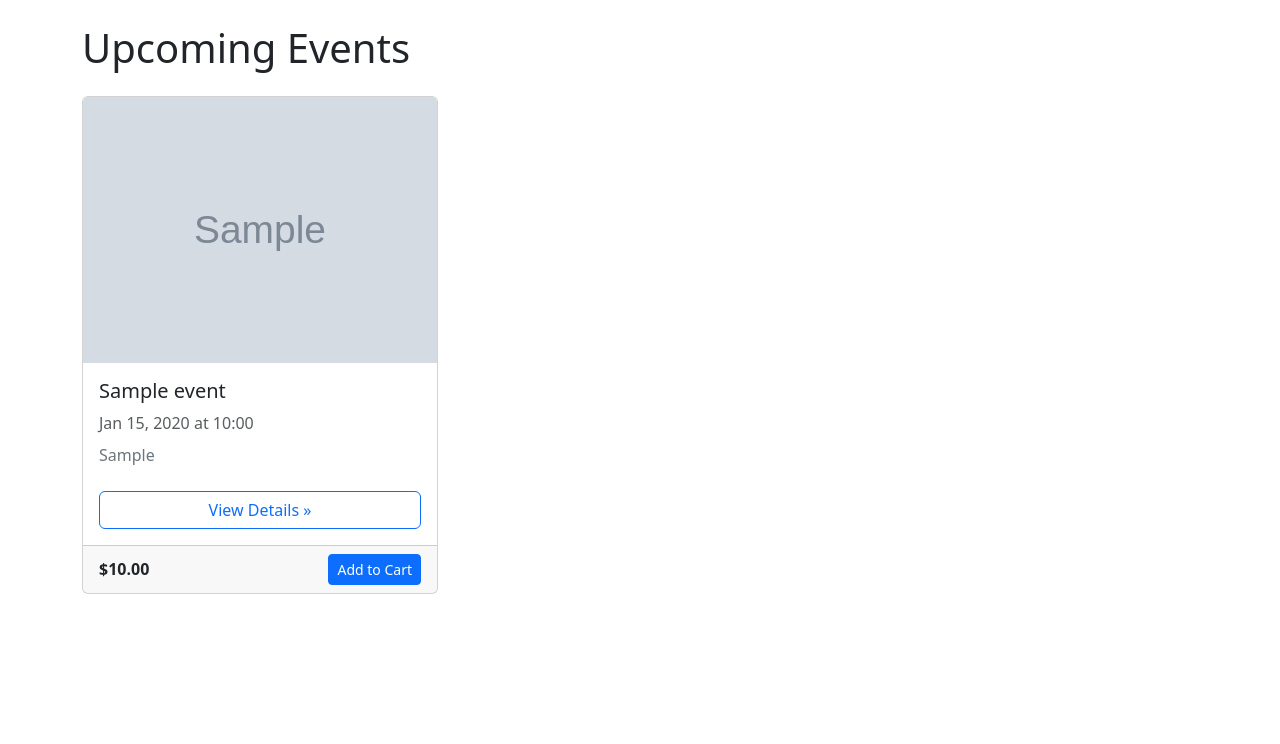
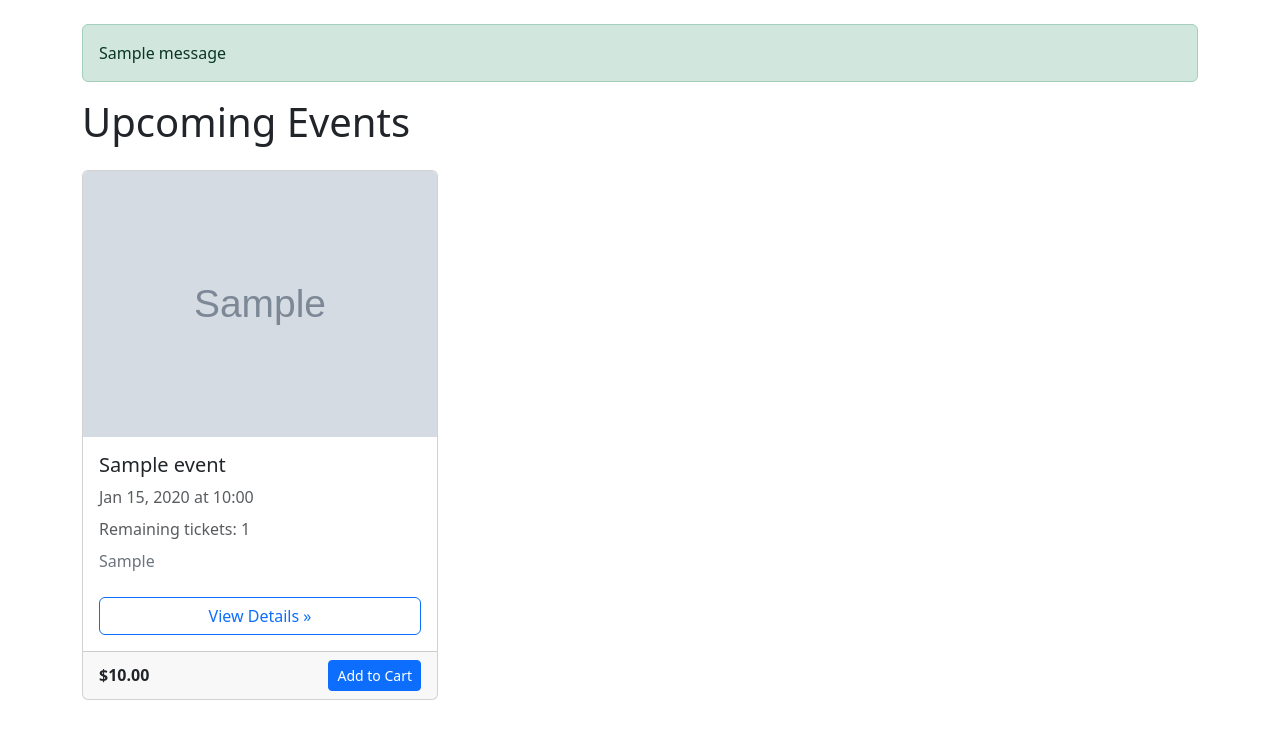
Before and after one commit to sherlockzhang18/chivent_ticketing_dev, a Django app: template events/templates/events/catalog.html in a window 1280 px wide. Shown: the part 56-800 px from the top of the page. Run offline with Django 3.2, Linux system fonts and the light colour scheme; the template is opened without the code that fills it: values that come from a table or form of the project are taken from there, others are empty; tables that the repository leaves empty hold one stand-in row (values such as "Sample post"); grey boxes marked "Sample" are stand-in pictures; one stand-in notice (Sample message) is shown.

Commit message:
added available ticket support

```diff
--- a/events/admin.py
+++ b/events/admin.py
@@ -3,6 +3,6 @@ from .models import Event
 
 @admin.register(Event)
 class EventAdmin(admin.ModelAdmin):
-    list_display   = ("title", "start_datetime", "price", "location")
+    list_display   = ("title", "start_datetime", "price", "available_tickets", "location")
     search_fields  = ("title", "location")
     list_filter    = ("start_datetime",)
--- a/events/models.py
+++ b/events/models.py
@@ -13,6 +13,7 @@ class Event(models.Model):
     location       = models.CharField(max_length=200)
     start_datetime = models.DateTimeField()
     end_datetime   = models.DateTimeField()
+    available_tickets = models.PositiveBigIntegerField(default=0)
 
     class Meta:
         ordering = ['start_datetime']
--- a/events/templates/events/catalog.html
+++ b/events/templates/events/catalog.html
@@ -18,6 +18,9 @@
               {{ event.start_datetime|date:"M j, Y" }}
               at {{ event.start_datetime|time:"H:i" }}
             </p>
+            <p class="text-muted mb-2">
+              Remaining tickets: {{ event.available_tickets }}
+            </p>
             <p class="card-text text-secondary mb-4">{{ event.location }}</p>
             <a href="{% url 'events:detail' event.pk %}"
                class="btn btn-outline-primary mt-auto">
@@ -26,10 +29,16 @@
           </div>
           <div class="card-footer d-flex justify-content-between align-items-center">
             <strong>${{ event.price }}</strong>
-            <a href="{% url 'events:detail' event.pk %}"
-                class="btn btn-sm btn-primary">
+            {% if event.available_tickets > 0 %}
+              <a href="{% url 'events:detail' event.pk %}"
+                 class="btn btn-sm btn-primary">
                 Add to Cart
-            </a>
+              </a>
+            {% else %}
+              <button class="btn btn-sm btn-secondary" disabled>
+                Sold Out
+              </button>
+            {% endif %}
           </div>
         </div>
       </div>
--- a/templates/base.html
+++ b/templates/base.html
@@ -9,7 +9,7 @@
 
   <title>{% block title %}Chivent{% endblock %}</title>
 
-  <!-- Bootstrap CSS (no integrity attributes) -->
+  <!-- Bootstrap CSS -->
   <link
     href="https://cdn.jsdelivr.net/npm/bootstrap@5.3.2/dist/css/bootstrap.min.css"
     rel="stylesheet"
@@ -31,7 +31,6 @@
               aria-expanded="false" aria-label="Toggle navigation">
         <span class="navbar-toggler-icon"></span>
       </button>
-
       <div class="collapse navbar-collapse" id="main-nav">
         <ul class="navbar-nav me-auto">
           <li class="nav-item">
@@ -45,16 +44,26 @@
     </div>
   </nav>
 
+  <!-- Flash messages -->
+  <div class="container">
+    {% if messages %}
+      {% for message in messages %}
+        <div class="alert alert-{{ message.tags }} mt-2">
+          {{ message }}
+        </div>
+      {% endfor %}
+    {% endif %}
+  </div>
+
   <!-- Page Content -->
   <div class="container">
     {% block content %}{% endblock %}
   </div>
 
-  <!-- Bootstrap JS Bundle (no integrity attributes) -->
+  <!-- Bootstrap JS Bundle -->
   <script
     src="https://cdn.jsdelivr.net/npm/bootstrap@5.3.2/dist/js/bootstrap.bundle.min.js">
   </script>
   {% block extra_js %}{% endblock %}
-
 </body>
 </html>
```
Also changed, not shown: cart/views.py (+42 -7 lines), events/templates/events/event_detail.html (+8 -1 lines), events/migrations/0003_event_available_tickets.py (added).
